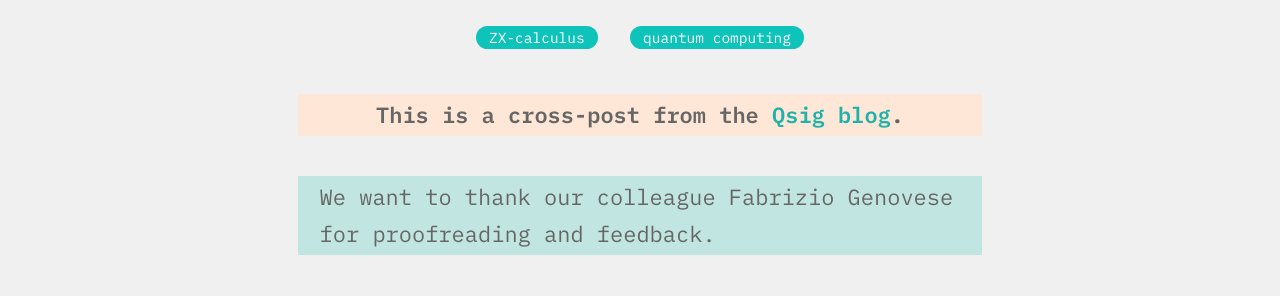
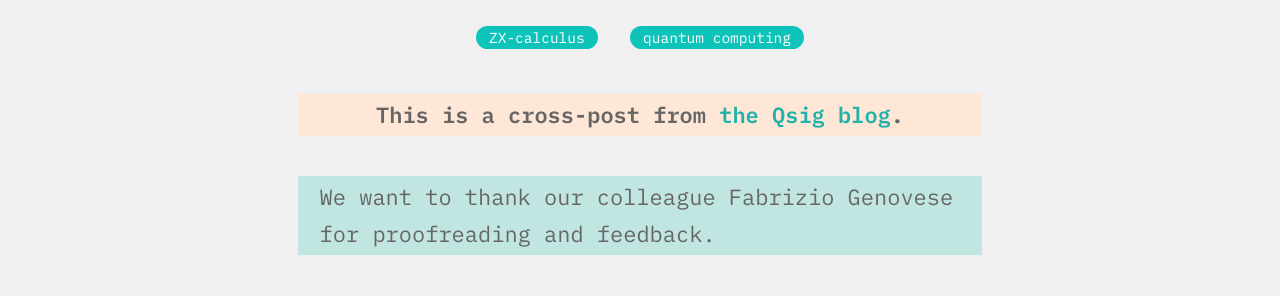
Before and after one commit to eric-downes/20sq-blog, a Jekyll site: the page built from _posts/2024-06-11-zx-intro.md, in a window 1280 px wide and 900 px high. Shown: the part 209-505 px from the top of the window. Built offline with Jekyll 4.4.1, drawn with Linux system fonts in a browser that asks for light colours; some web fonts are replaced; part of the change alters nothing that is shown.

```diff
--- a/_layouts/post.html
+++ b/_layouts/post.html
@@ -27,7 +27,7 @@ layout: default
     {% if page.crosspostURL %}
     {% if page.crosspostName %}
     <div class="crosspost">
-      This is a cross-post from the <a href="{{ page.crosspostURL }}"">{{ page.crosspostName }}</a>.
+      This is a cross-post from <a href="{{ page.crosspostURL }}"">{{ page.crosspostName }}</a>.
     </div>
     {% endif %}
     {% endif %}
--- a/_posts/2024-06-11-zx-intro.md
+++ b/_posts/2024-06-11-zx-intro.md
@@ -7,7 +7,7 @@ excerpt: "In this post, we introduce the graphical language of ZX diagrams."
 usemathjax: true
 thanks: "We want to thank our colleague Fabrizio Genovese for proofreading and feedback."
 crosspostURL: "https://qsig.wtf/zx-intro/"
-crosspostName: "Qsig blog"
+crosspostName: "the Qsig blog"
 asset_path: /assetsPosts/2024-06-11-zx-intro/
 ---
 
```
Also changed, not shown: README.md.
